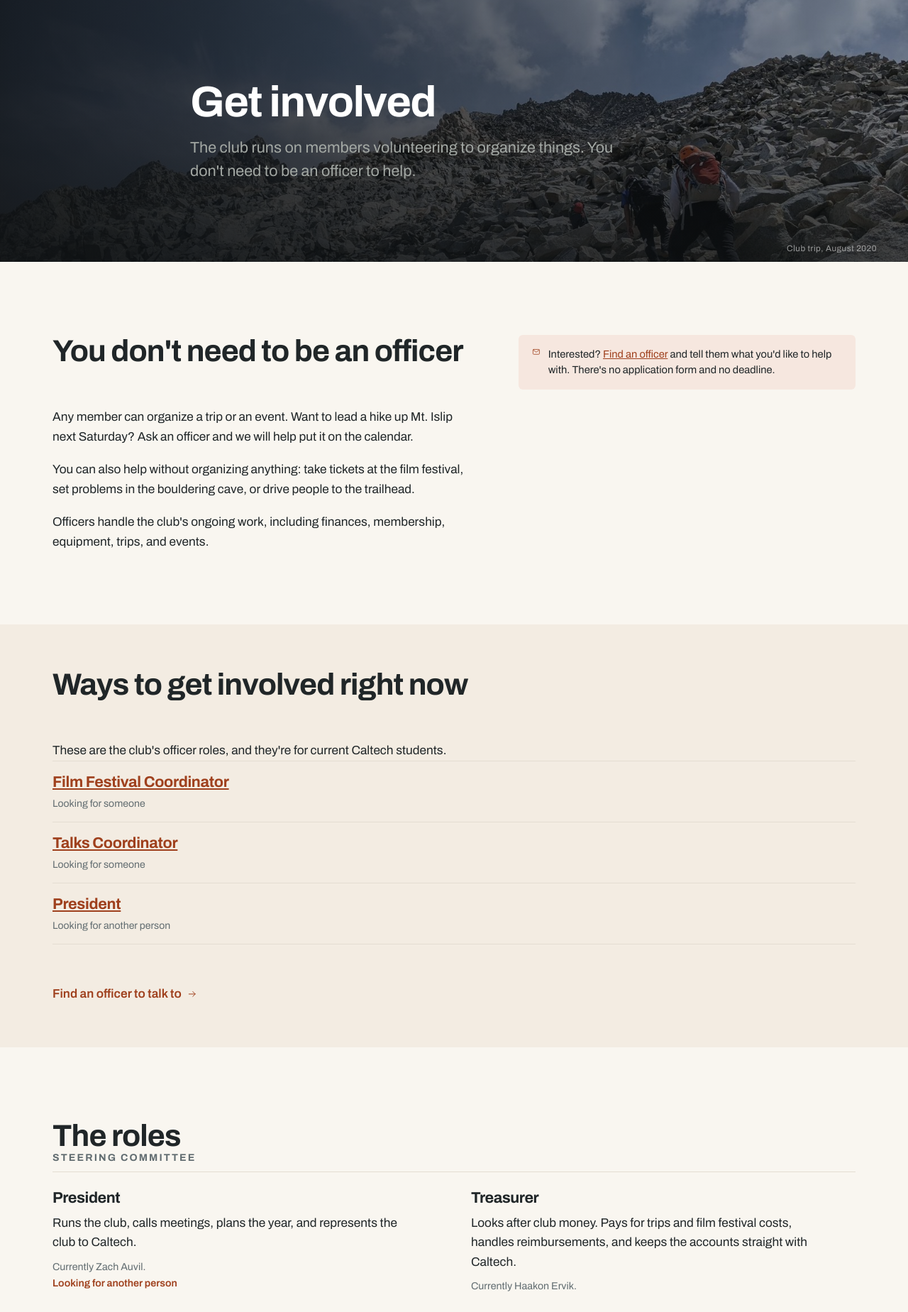
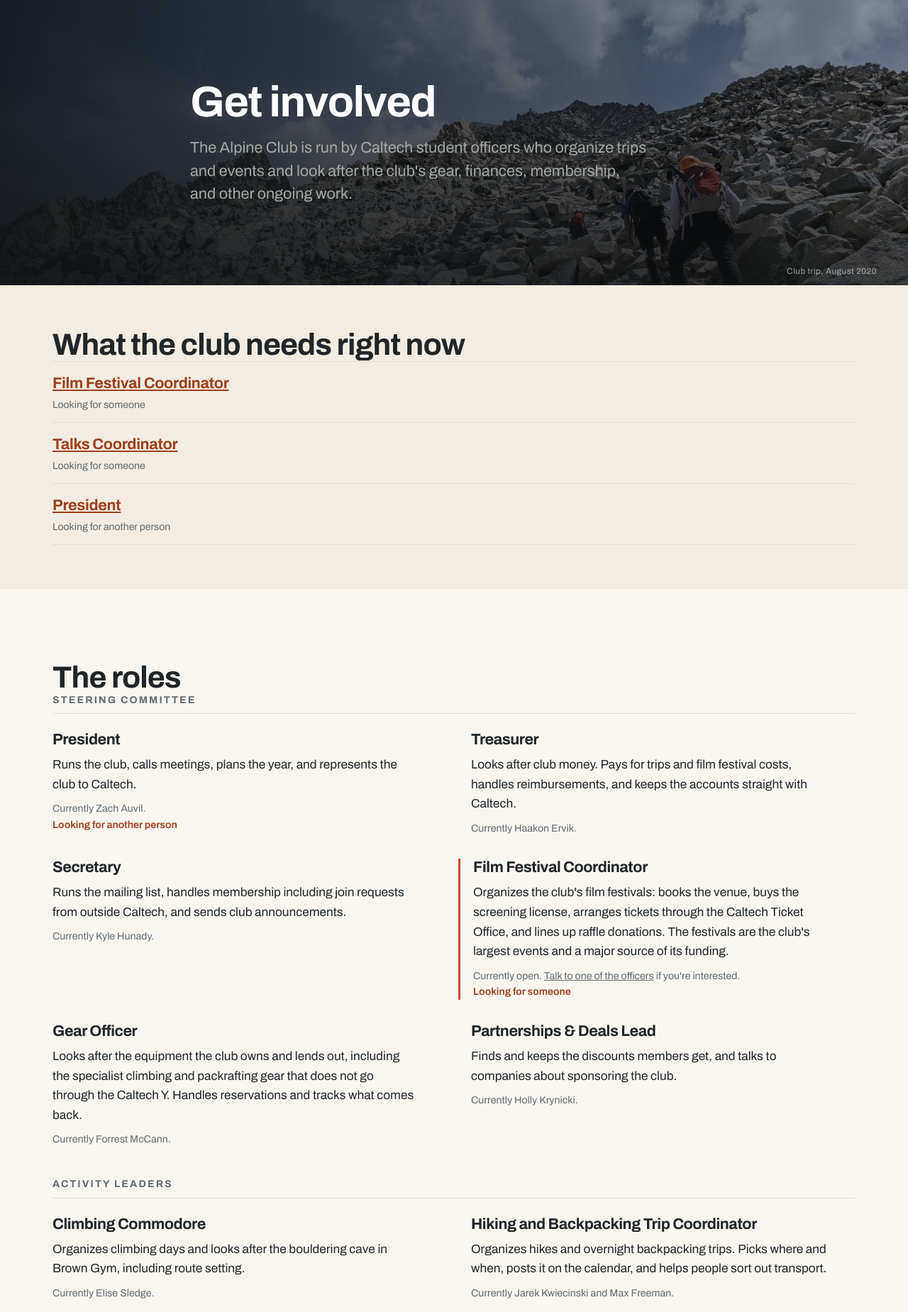
Before and after one commit to caltech-alpine/caltech-alpine.github.io, a PHP site: page /roles.php in a window 1280 px wide. Shown: the part 71-1920 px from the top of the page at 71% size. Run offline with PHP 8.4, Linux system fonts and the light colour scheme.

Commit message:
Get Involved stops telling members they can organize club trips
Removed the whole 'You don't need to be an officer' opening. It said any
member can organize a trip or an event and that an officer will help put
it on the calendar, which contradicts the homepage (trips organized by
officers, Slack outings informal) and contradicts this page's own role
descriptions, where climbing days belong to the Climbing Commodore, hikes
to the Hiking Coordinator and the weekly run to the Trail Run Tyrant.

Replaced with one sentence in the hero and nothing else. The page now
reads: what it is, what the club needs, the roles, how to become an
officer. It is roughly a screen shorter, not longer.

Also gone with it: the standalone 'Interested? Find an officer' note,
which was the third contact prompt on a page that only needs two -- the
line inside each open role, and the button under 'How to become an
officer'. And the 'Caltech students' clause under the needs heading, now
that the hero sentence carries it.

Heading 'Ways to get involved right now' back to 'What the club needs
right now': with the page no longer claiming to be about informal helping
too, the plainer name is the accurate one. Nav child 'How to start'
renamed to 'Becoming an officer' so it lands on the heading it names.

Checked the whole repository for the informal/official seam -- organize,
organizer, calendar, Slack, informal, any member. Every remaining
instance is correct: officers organize what goes on the calendar, and
members find partners on Slack for their own outings. Nothing else
needed changing.

```diff
--- a/includes/nav.php
+++ b/includes/nav.php
@@ -46,7 +46,7 @@ return array(
         'href'  => 'roles.php',
         'children' => array(
             array('label' => 'The roles',    'href' => 'roles.php#roles'),
-            array('label' => 'How to start', 'href' => 'roles.php#how'),
+            array('label' => 'Becoming an officer', 'href' => 'roles.php#how'),
         ),
     ),
 
--- a/roles.php
+++ b/roles.php
@@ -1,15 +1,22 @@
 <?php
 /**
- * Get Involved — the jobs that run the club, and how you end up doing one.
+ * Get Involved — what each officer role does, which need somebody, and how to
+ * end up in one.
  *
- * Almost everything on this page is generated from data/roles.csv and
- * data/assignments.csv. The only hand-written prose is the opening section and the
- * "how you get one" block at the bottom, and both are written to stay true for
- * years. Nobody has to edit this file after an election.
+ * Almost everything here is generated from data/roles.csv and
+ * data/assignments.csv. The only hand-written prose is the hero sentence and
+ * the "how to become an officer" block at the bottom, and both are written to
+ * stay true for years. Nobody has to edit this file after an election.
  *
- * A page listing only the current officers reads as a closed shop. This is the
- * other half: the same information arranged around what a visitor could do
- * rather than around who is already doing it.
+ * WHAT THIS PAGE MUST NOT SAY: that any member can organize a club trip or
+ * event. It used to open with exactly that -- "any member can organize a trip
+ * or an event... ask an officer and we will help put it on the calendar" --
+ * which contradicts the rest of the site and the role descriptions on this very
+ * page, where climbing days belong to the Climbing Commodore, hikes to the
+ * Hiking Coordinator, the weekly run to the Trail Run Tyrant. The club's
+ * calendar is what its officers organize. Members finding each other on Slack
+ * and going out together is a real and good thing, and the homepage is where it
+ * is described, in one sentence, as the informal half.
  */
 
 require_once __DIR__ . '/includes/bootstrap.php';
@@ -20,7 +27,7 @@ require_once __DIR__ . '/includes/partials.php';
 $PAGE = array(
     'title'       => 'Get Involved',
     'description' => 'How to help run the Caltech Alpine Club: what each officer role does, '
-                   . 'which are open right now, and who to write to.',
+                   . 'which ones need somebody, and how to become one.',
     'nav'         => 'roles.php',
 );
 
@@ -44,66 +51,18 @@ require __DIR__ . '/includes/header.php';
 
 alpine_page_hero(array(
     'title'  => 'Get involved',
-    /* NO CLAIM ABOUT WHAT IS OPEN TODAY. This sentence used to branch on
-       $needed and say "some of those jobs are looking for somebody", which is a
-       statement about the world in the one place on the page that is not
-       derived from the data -- and the section below already lists exactly
-       which jobs, from data/roles.csv, or renders nothing. What belongs here is
-       the thing that is true every year. */
-    'lede'   => "The club runs on members volunteering to organize things. You don't "
-              . 'need to be an officer to help.',
+    /* ONE SENTENCE, and it says what the page is. No claim about what is
+       open today: that is a statement about the world, and the section below
+       already lists exactly which jobs from data/roles.csv, or renders nothing.
+       No motivational opening either -- the reader came here to find out what
+       the jobs are. */
+    'lede'   => "The Alpine Club is run by Caltech student officers who organize trips "
+              . "and events and look after the club's gear, finances, membership, and "
+              . 'other ongoing work.',
     'photo'  => 'photos/img-20200822-133229.jpg',
     'credit' => 'Club trip, August 2020',
 ));
 ?>
-
-<!-- ================================================== without a role ==== -->
-<?php /* FIRST, because it is true for almost everyone who reads this page, and
-         because leading with a list of officer posts turns a club into a
-         committee. */ ?>
-<section class="section">
-  <div class="wrap">
-    <div class="split split--wide-left">
-      <div>
-        <h2 class="h2">You don't need to be an officer</h2>
-        <div class="prose mt-lg">
-          <p>
-            Any member can organize a trip or an event. Want to lead a hike up
-            Mt.&nbsp;Islip next Saturday? Ask an officer and we will help put it on the
-            calendar.
-          </p>
-          <p>
-            You can also help without organizing anything: take tickets at the film
-            festival, set problems in the bouldering cave, or drive people to the
-            trailhead.
-          </p>
-          <p>
-            Officers handle the club's ongoing work, including finances, membership,
-            equipment, trips, and events.
-          </p>
-        </div>
-      </div>
-
-      <div>
-        <div class="note">
-          <?= icon('mail', 'icon icon--xs') ?>
-          <?php /* NO MAILTO ANYWHERE ON THIS PAGE. A contact link here used to
-                   open a mail client with a blank message to a shared mailbox,
-                   which is the least useful thing it could do: the reader does
-                   not know who they are writing to, and the About roster
-                   already shows every officer, what they look after and how to
-                   reach them. Send them there and let them choose. */ ?>
-          <p>
-            Interested? <a href="<?= e(url('about.php#officers')) ?>">Find an officer</a>
-            and tell them what you'd like to help with. There's no application form
-            and no deadline.
-          </p>
-        </div>
-      </div>
-    </div>
-  </div>
-</section>
-
 
 <!-- ======================================================== wanted ==== -->
 <?php /* ONE LIST, not two. This was split into "what the club needs right now"
@@ -126,15 +85,12 @@ alpine_page_hero(array(
 <section class="section section--tight section--tint" id="open">
   <div class="wrap">
 
-    <h2 class="h2">Ways to get involved right now</h2>
-
-    <div class="prose mt-lg">
-      <?php /* ONE CLAUSE about who can hold a role, not a paragraph, and it is
-               about the ROLES rather than about membership. Anyone can join the
-               club; the site says so on the homepage, on Join twice and in the
-               footer, and nothing here may be read as narrowing that. */ ?>
-      <p>These are the club's officer roles, and they're for current Caltech students.</p>
-    </div>
+    <?php /* No line under this heading about who may hold a role: the hero
+             sentence two inches up says "Caltech student officers", which is
+             the same fact in the place a reader meets first. Anyone can JOIN
+             the club, which the homepage, Join and the footer all say; nothing
+             here may be read as narrowing that. */ ?>
+    <h2 class="h2">What the club needs right now</h2>
 
     <?php
     /* Jobs nobody is doing first, then the ones that would take another pair
@@ -152,12 +108,6 @@ alpine_page_hero(array(
         </li>
       <?php endforeach; ?>
     </ul>
-
-    <p class="mt-lg">
-      <a class="arrow-link" href="<?= e(url('about.php#officers')) ?>">
-        Find an officer to talk to <?= icon('arrow-right', 'icon icon--xs') ?>
-      </a>
-    </p>
 
   </div>
 </section>
```
